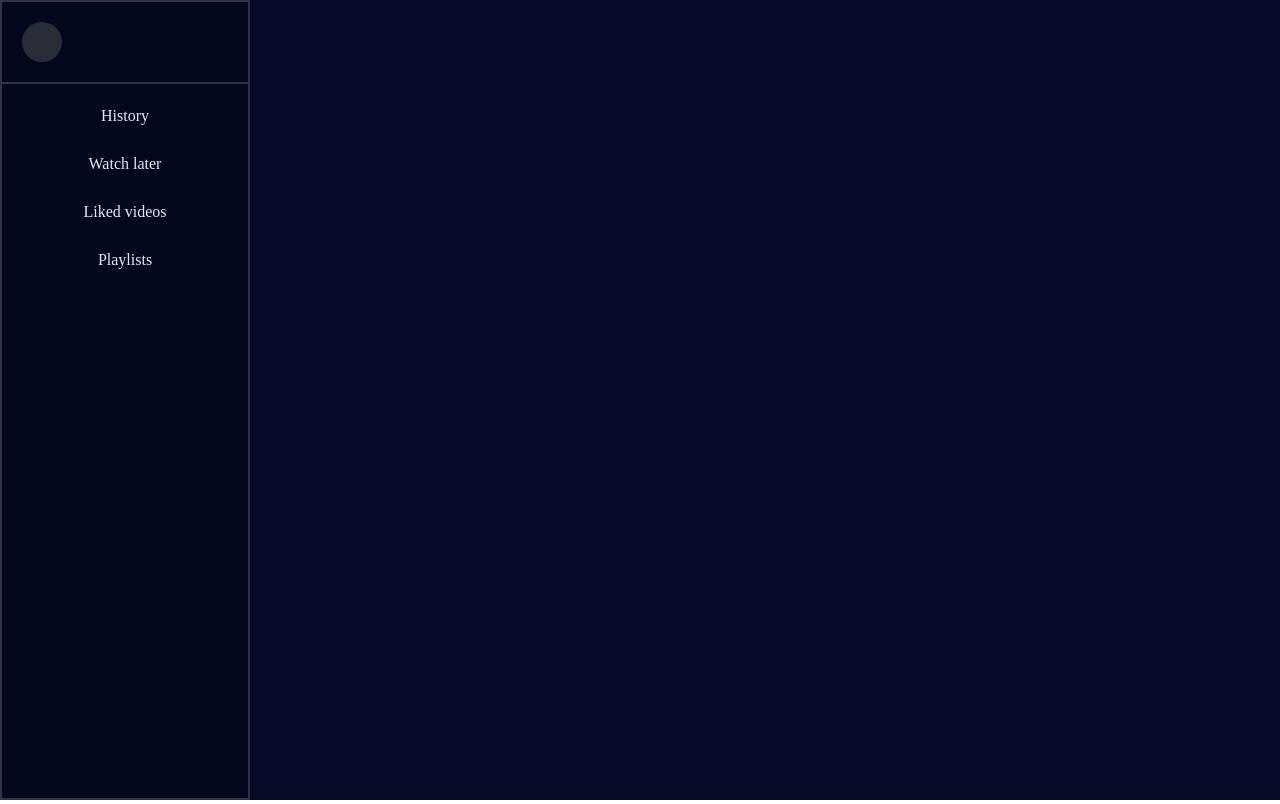
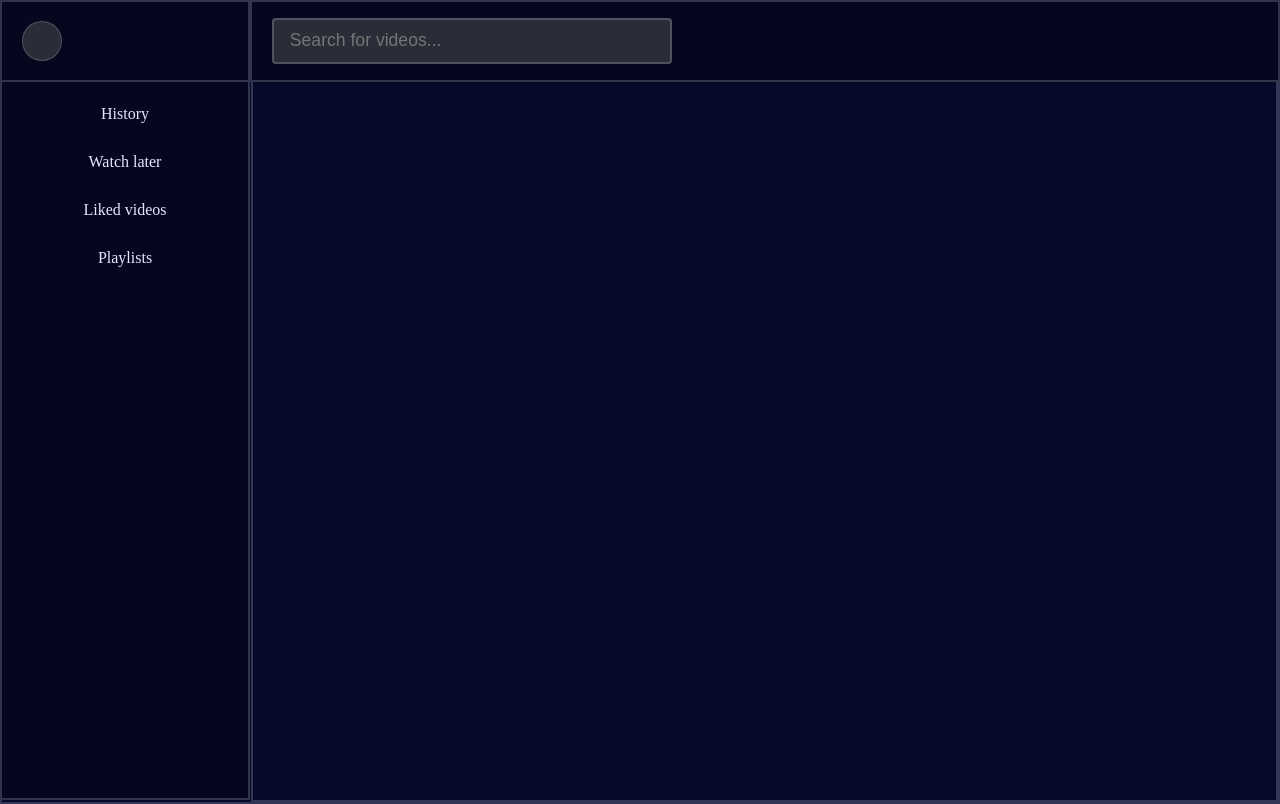
Before and after one commit to akshatV21/youtube-clone-FE, a Vue app: page / in a window 1280 px wide. Built offline with nearby package versions, Linux system fonts and the light colour scheme; no server answers; sample sign-in values are in the browser's storage.

Commit message:
added search input

```diff
--- a/src/router/index.js
+++ b/src/router/index.js
@@ -2,6 +2,7 @@ import { createRouter, createWebHistory } from "vue-router"
 import RegisterView from "../views/auth/RegisterView.vue"
 import LoginView from "../views/auth/LoginView.vue"
 import HomeView from "../views/home/HomeView.vue"
+import VideosView from "../views/home/VideosView.vue"
 
 const router = createRouter({
   history: createWebHistory(import.meta.env.BASE_URL),
@@ -20,6 +21,13 @@ const router = createRouter({
       path: "/",
       name: "home",
       component: HomeView,
+      children: [
+        {
+          path: "/",
+          name: "videos",
+          component: VideosView,
+        },
+      ],
     },
   ],
 })
--- a/src/views/auth/LoginView.vue
+++ b/src/views/auth/LoginView.vue
@@ -6,10 +6,6 @@ import { useUserStore } from "../../stores/useUser"
 const router = useRouter()
 
 const { user, loginUser } = toRefs(useUserStore())
-
-if (user.value) {
-  router.push("/")
-}
 
 const input = ref("")
 const password = ref("")
--- a/src/views/home/HomeView.vue
+++ b/src/views/home/HomeView.vue
@@ -1,6 +1,6 @@
 <script setup>
 import { toRefs } from "vue"
-import { RouterLink } from "vue-router"
+import { RouterLink, RouterView } from "vue-router"
 import { useRouter } from "vue-router"
 import { useUserStore } from "../../stores/useUser"
 
@@ -38,6 +38,7 @@ if (!user.value) {
         <RouterLink to="/">Playlists</RouterLink>
       </div>
     </div>
+    <RouterView></RouterView>
   </section>
 </template>
 
@@ -60,6 +61,7 @@ if (!user.value) {
 
 .user {
   width: 100%;
+  height: 80px;
   padding: 20px;
   display: flex;
   align-items: center;
@@ -73,6 +75,7 @@ if (!user.value) {
   height: 40px;
   border-radius: 50%;
   background-color: var(--input-color);
+  border: 1px solid var(--white-o-2);
 }
 
 .user span {
--- /dev/null
+++ b/src/views/home/VideosView.vue
@@ -0,0 +1,72 @@
+<script setup>
+import { toRefs } from "vue"
+import { useRouter } from "vue-router"
+import { useUserStore } from "../../stores/useUser"
+
+const router = useRouter()
+
+const { user, getUser } = toRefs(useUserStore())
+
+if (!user.value) {
+  const token = localStorage.getItem("token")
+  if (token) {
+    ;(async () => {
+      await getUser.value(token)
+      router.push("/")
+    })()
+  } else {
+    router.push("/login")
+  }
+}
+</script>
+
+<template>
+  <section class="bg">
+    <div class="nav-bar">
+      <span>
+        <input type="text" placeholder="Search for videos..." />
+      </span>
+    </div>
+    <div class="videos"></div>
+  </section>
+</template>
+
+<style scoped>
+.bg {
+  width: 100%;
+  border: 2px solid var(--white-o-2);
+  padding: 0 0 0 249px;
+}
+
+.nav-bar {
+  /* width: 100%; */
+  height: 81.5px;
+  background-color: var(--not-very-dark-blue);
+  right: 0;
+  position: fixed;
+  top: 0;
+  left: 250px;
+  padding: 20px;
+  border: 2px solid var(--white-o-2);
+  display: flex;
+  justify-content: space-between;
+  align-items: center;
+}
+
+.videos {
+  width: 100%;
+  height: 100vh;
+  border: 2px solid var(--white-o-2);
+  overflow: scroll;
+}
+
+.nav-bar input {
+  width: 400px;
+  font-size: 1.1rem;
+  padding: 0.6em 0.9em;
+  border-radius: 4px;
+  background-color: var(--input-color);
+  border: 2px solid var(--white-o-2);
+  color: var(--white);
+}
+</style>
```
